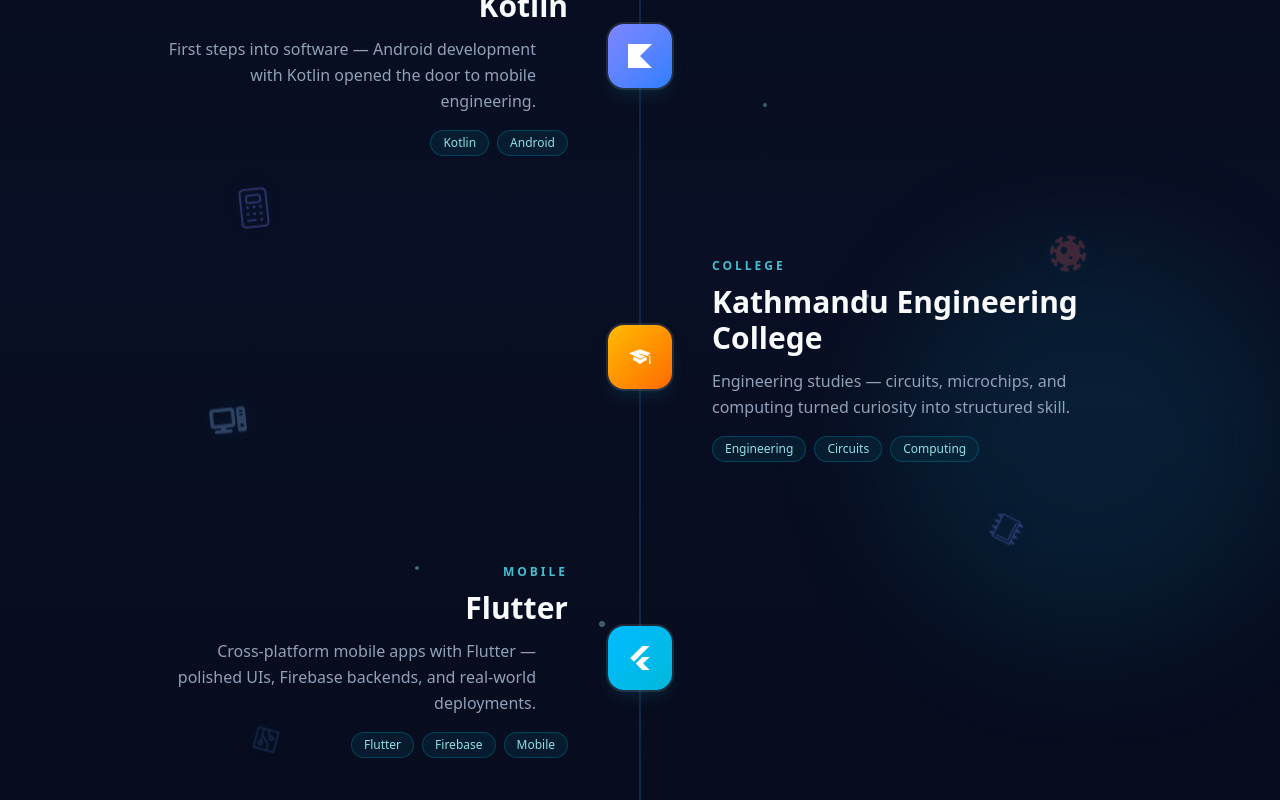
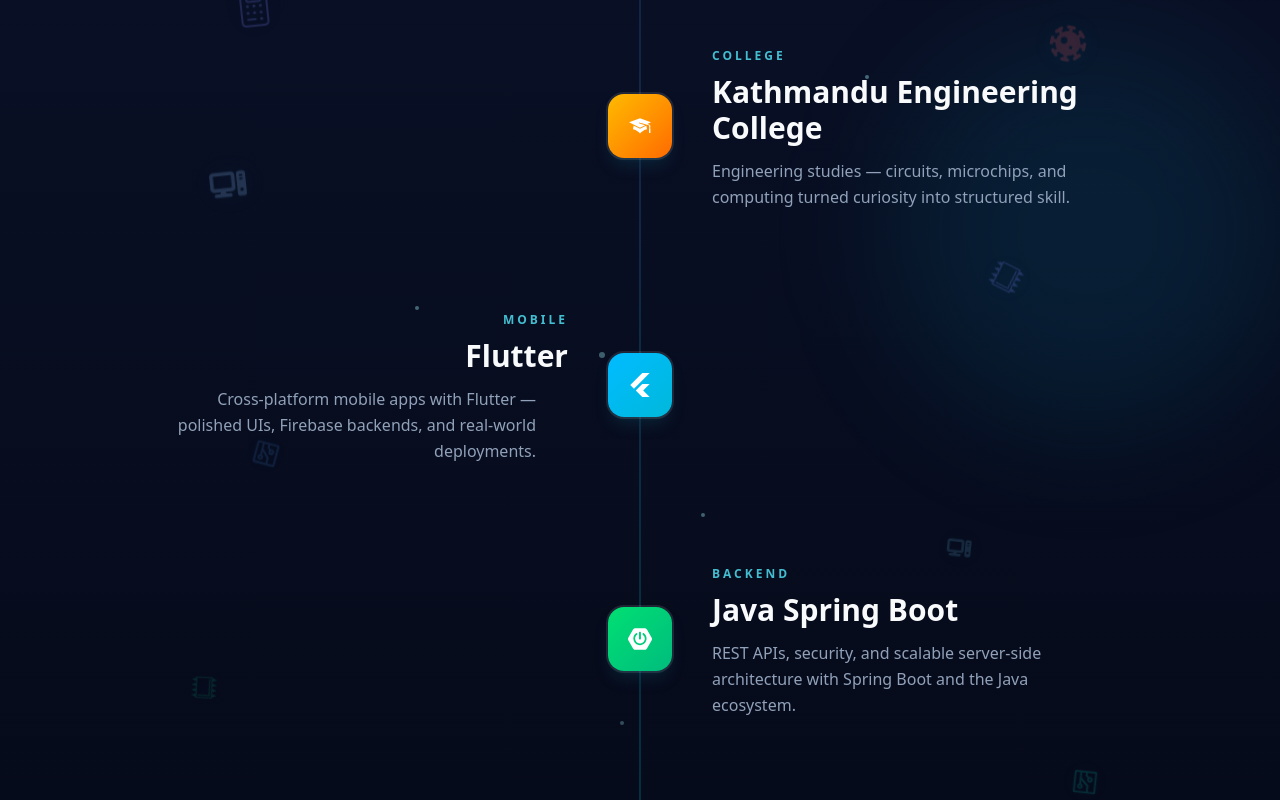
Before and after one commit to Pramit316/my-portfolio, a React (Vite) app: page / in a window 1280 px wide. Shown: the part 2300-3100 px from the top of the page. Built offline with nearby package versions, Linux system fonts and the light colour scheme; a web font is replaced by a local one.

Commit message:
bug fixes

```diff
--- a/src/sections/Journey/JourneyTimeline.jsx
+++ b/src/sections/Journey/JourneyTimeline.jsx
@@ -187,19 +187,25 @@
         <motion.div
           key={item.id}
           initial={{ opacity: 0, scale: 0.6 }}
-          animate={inView ? { opacity: 1, scale: 1 } : {}}
+          animate={inView ? { opacity: item.opacity, scale: 1 } : {}}
           transition={{ duration: 0.8, delay: 0.05 }}
-          className="journey-scatter-icon absolute opacity-[var(--icon-opacity)]"
+          className="absolute"
           style={{
             top: item.top,
             left: item.left,
-            animationDelay: item.delay,
-            ["--icon-opacity"]: String(item.opacity),
           }}
         >
-          <item.Icon
-            className={`${item.size} ${item.color} ${item.rotate} drop-shadow-[0_0_14px_rgba(6,182,212,0.35)]`}
-          />
+          <div
+            className="journey-scatter-icon"
+            style={{
+              animationDelay: item.delay,
+              "--icon-opacity": 0.8,
+            }}
+          >
+            <item.Icon
+              className={`${item.size} ${item.color} ${item.rotate} drop-shadow-[0_0_14px_rgba(6,182,212,0.35)]`}
+            />
+          </div>
         </motion.div>
       ))}
     </div>
@@ -233,20 +239,7 @@
           <p className="mt-3 text-slate-400 leading-relaxed max-w-md mx-auto md:mx-0 md:max-w-sm">
             {stage.description}
           </p>
-          <div
-            className={`mt-4 flex flex-wrap gap-2 justify-center ${
-              isLeft ? "md:justify-end" : "md:justify-start"
-            }`}
-          >
-            {stage.chips.map((chip) => (
-              <span
-                key={chip}
-                className="rounded-full border border-cyan-500/25 bg-cyan-950/40 px-3 py-1 text-xs text-cyan-200/90"
-              >
-                {chip}
-              </span>
-            ))}
-          </div>
+
         </div>
 
         <div className="relative z-10 flex shrink-0 flex-col items-center">
--- a/src/sections/Projects/ProjectData.ts
+++ b/src/sections/Projects/ProjectData.ts
@@ -30,7 +30,7 @@
     description:
       "A personal finance tracker that helps users monitor income, expenses, and savings goals in one place. Built with a clean dashboard, category breakdowns, and monthly summaries so spending habits stay visible and actionable.",
     gradient: "from-emerald-600/80 via-teal-700/80 to-cyan-900/90",
-    tech: ["Flutter", "Firebase", "Charts"],
+    tech: ["Java", "Spring Boot", "Angular"],
     demo: "#",
     github: "#",
   },
@@ -46,9 +46,9 @@
   {
     title: "Notoro",
     description:
-      "A note-taking and organization app focused on quick capture, tagging, and search. Designed for students and developers who need lightweight notes without clutter — with a simple, readable interface and local or cloud sync.",
+      "A productivity application combining a Pomodoro timer with Trello-style board note-taking and organization features, designed for local-first capture without cloud sync.",
     gradient: "from-fuchsia-600/70 via-violet-800/80 to-indigo-950/90",
-    tech: ["Flutter", "Local Storage", "UI/UX"],
+    tech: ["Java", "Spring Boot", "Angular"],
     demo: "#",
     github: "#",
   },
```
